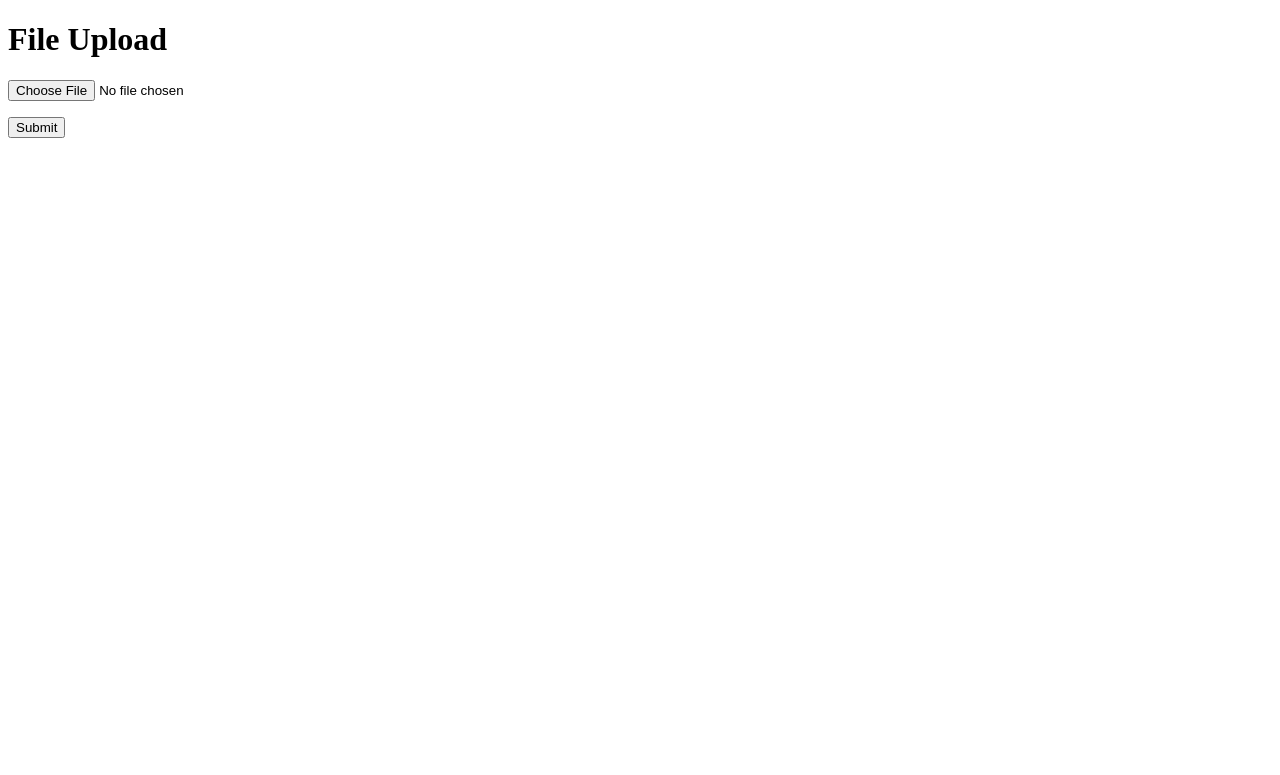
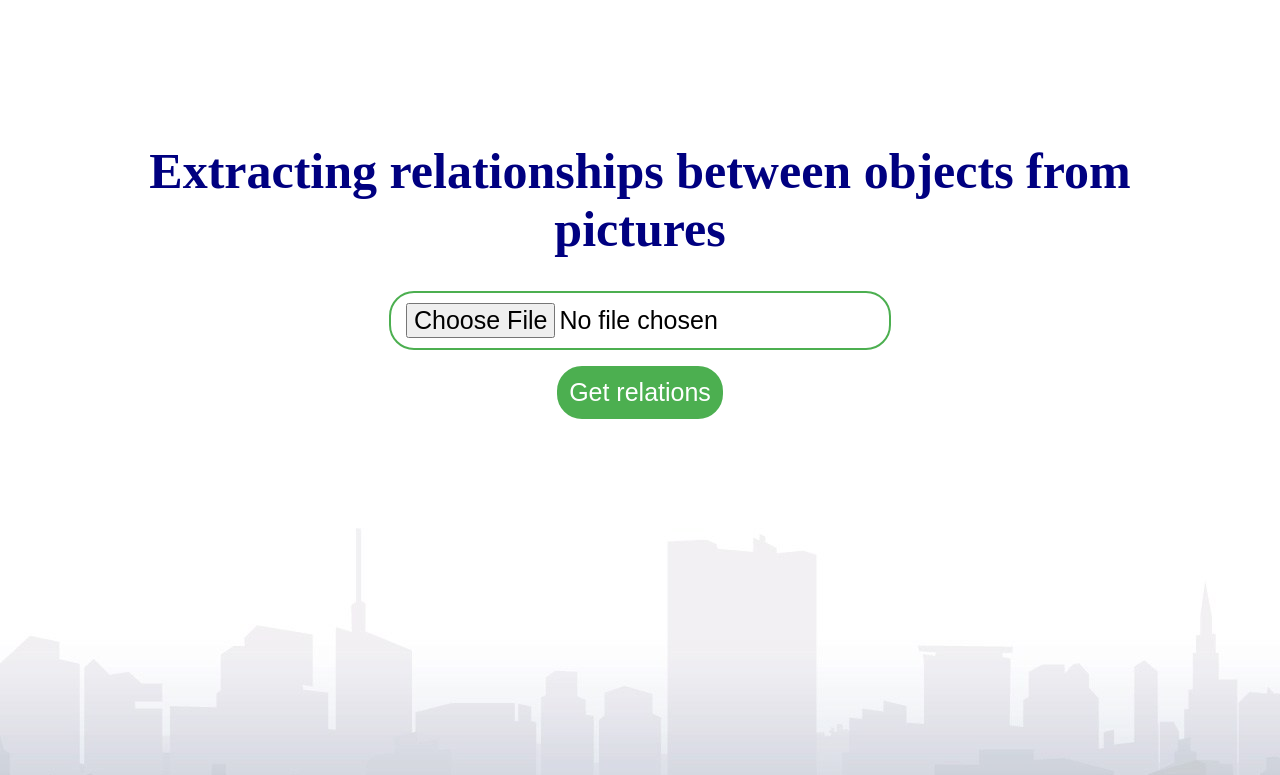
Before and after one commit to royiluz/Relationships-between-objects, a Flask app: page / in a window 1280 px wide. Shown: the top 775 px of the page. Run offline with Flask 2, Linux system fonts and the light colour scheme; some libraries are stand-ins or nearby versions.

Commit message:
Start create GUI (web)

```diff
--- a/app.py
+++ b/app.py
@@ -4,6 +4,7 @@ from flask import Flask, render_template, request
 from PIL import Image
 import base64
 import io
+
 
 def getRelations(img_path):
 
--- /dev/null
+++ b/static/style.css
@@ -0,0 +1,39 @@
+body {
+  text-align: center;
+  background-image: url("web_background.jpg");
+  background-repeat: no-repeat;
+  background-size: auto;
+  padding: 100px;
+}
+
+h1 {
+  color: navy;
+  font-size: 50px;
+}
+
+input[type=file]{
+  padding: 10px;
+  padding-left: 15px;
+  font-size: 25px;
+  cursor: pointer;
+  border: 2px solid #4CAF50;
+  border-radius: 25px;
+}
+
+input[type=submit]{
+  background-color: #4CAF50;
+  transition-duration: 0.4s;
+  border: none;
+  color: white;
+  text-decoration: none;
+  padding: 10px;
+  font-size: 25px;
+  cursor: pointer;
+  border: 2px solid #4CAF50;
+  border-radius: 25px;
+}
+
+input[type=submit]:hover{
+  background-color: white;
+  color: #4CAF50;
+}
--- a/templates/predictorform.html
+++ b/templates/predictorform.html
@@ -34,13 +34,15 @@
 <!doctype html>
 <html>
   <head>
-    <title>File Upload</title>
+    <title>Objects Relationship</title>
+    <link rel="stylesheet" href="{{ url_for('static',filename='style.css') }}">
+
   </head>
   <body>
-    <h1>File Upload</h1>
+    <h1>Extracting relationships between objects from pictures</h1>
     <form method="POST" action="http://localhost:9999/results" enctype="multipart/form-data">
       <p><input type="file" name="image_file" accept="image/*"></p>
-      <p><input type="submit" value="Submit"></p>
+      <p><input type="submit" value="Get relations"></p>
     </form>
   </body>
 </html>
```
Also changed, not shown: static/web_background.jpg (added).
